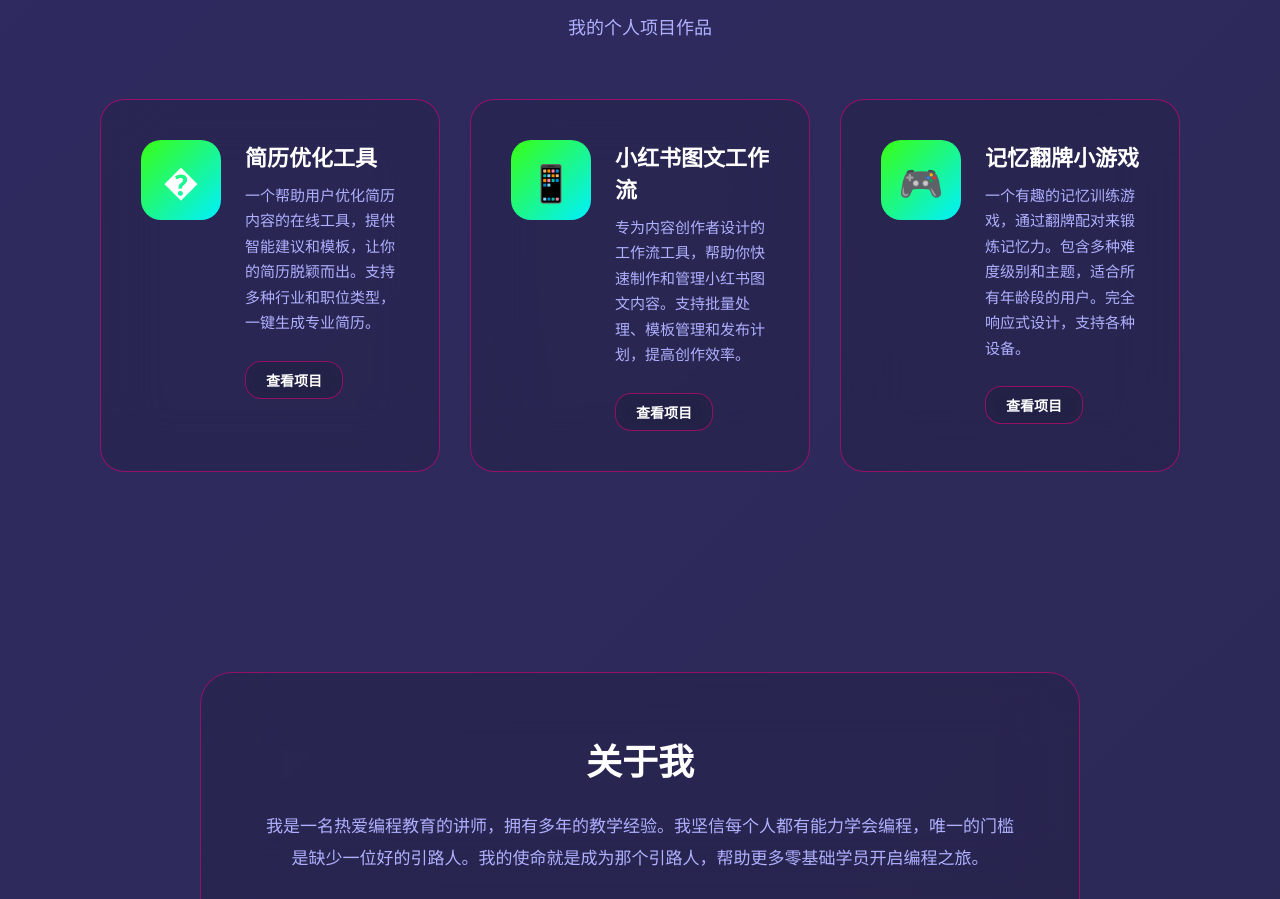
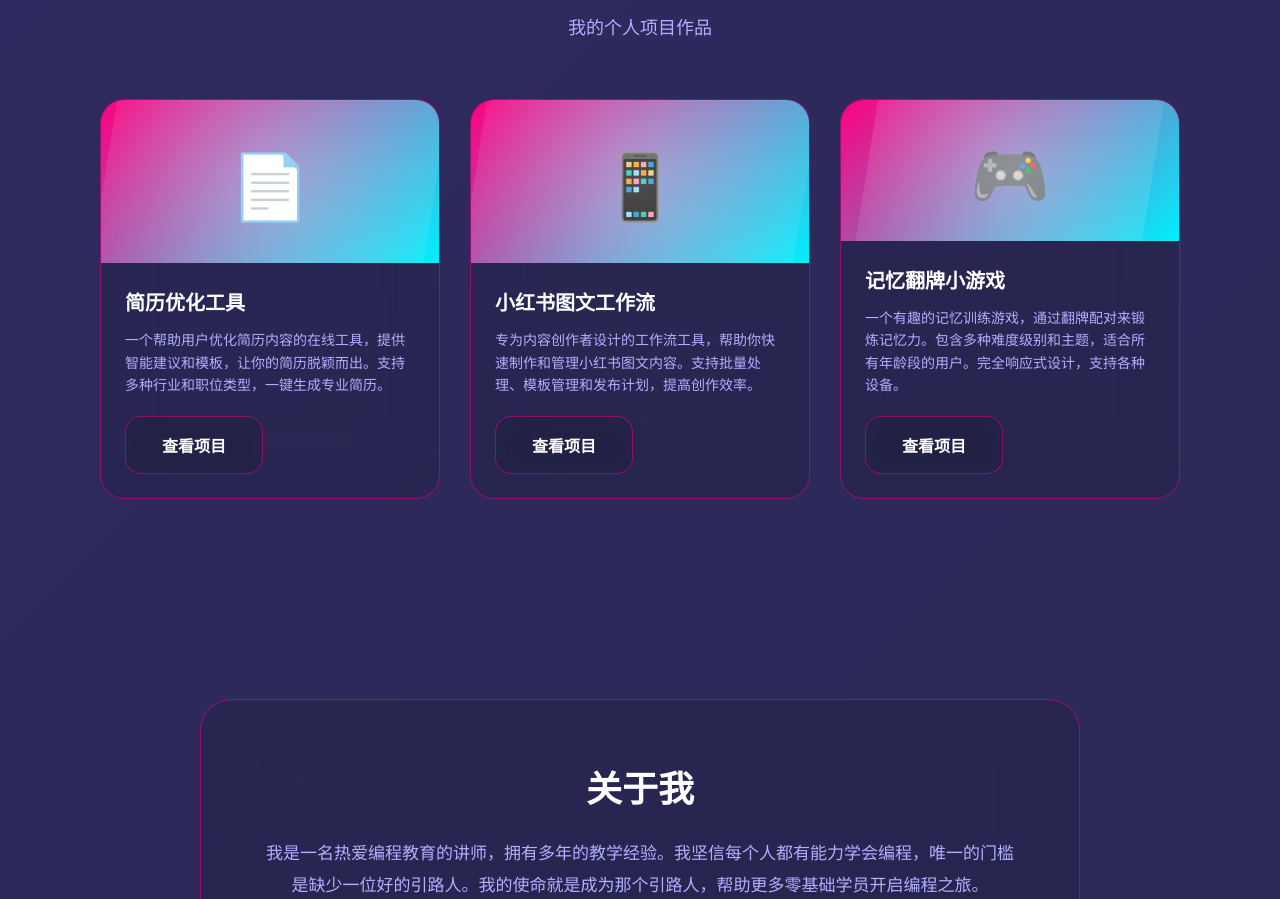
Before and after one commit to xiaohubhub/firstpage, a plain HTML site: page index.html in a window 1280 px wide. Shown: the part 1623-2522 px from the top of the page. Drawn offline with Linux system fonts and the light colour scheme.

Commit message:
Optimize portfolio card layout with larger images

```diff
--- a/index.html
+++ b/index.html
@@ -443,12 +443,13 @@
             -webkit-backdrop-filter: blur(30px);
             border-radius: 24px;
             border: 1px solid var(--glass-border);
-            padding: 40px;
-            display: flex;
-            gap: 24px;
+            overflow: hidden;
             transition: all 0.4s cubic-bezier(0.4, 0, 0.2, 1);
             opacity: 0;
             animation: fadeInUp 0.8s ease forwards;
+            display: flex;
+            flex-direction: column;
+            height: 400px;
         }
 
         .course-card:nth-child(1) { animation-delay: 0.15s; }
@@ -460,40 +461,55 @@
             background: rgba(40, 40, 80, 0.4);
         }
 
-        .course-icon {
-            width: 80px;
-            height: 80px;
-            min-width: 80px;
-            background: linear-gradient(135deg, var(--cyber-green), var(--cyber-blue));
-            border-radius: 20px;
+        .course-image {
+            width: 100%;
+            height: 200px;
+            background: linear-gradient(135deg, var(--cyber-pink), var(--cyber-blue));
             display: flex;
             align-items: center;
             justify-content: center;
-            font-size: 36px;
+            font-size: 64px;
+            position: relative;
+            overflow: hidden;
+        }
+
+        .course-image::before {
+            content: '';
+            position: absolute;
+            top: -50%;
+            left: -50%;
+            width: 200%;
+            height: 200%;
+            background: radial-gradient(circle, rgba(255,255,255,0.3) 0%, transparent 60%);
+            animation: shimmer 8s infinite linear;
+        }
+
+        .course-content {
+            padding: 24px;
+            flex: 1;
+            display: flex;
+            flex-direction: column;
+            justify-content: space-between;
         }
 
         .course-content h3 {
-            font-size: 22px;
+            font-size: 20px;
             font-weight: 600;
-            margin-bottom: 10px;
+            margin-bottom: 12px;
             color: var(--text-dark);
         }
 
         .course-content p {
-            font-size: 15px;
+            font-size: 14px;
             color: var(--text-light);
-            line-height: 1.7;
-            margin-bottom: 16px;
+            line-height: 1.6;
+            margin-bottom: 20px;
+            flex: 1;
         }
 
-        .course-level {
-            display: inline-block;
-            padding: 6px 14px;
-            background: rgba(107, 123, 138, 0.15);
-            border-radius: 20px;
-            font-size: 12px;
-            color: #6B7B8A;
-            font-weight: 500;
+        .course-content .btn {
+            align-self: flex-start;
+            margin-top: auto;
         }
 
         .about {
@@ -746,27 +762,27 @@
             </div>
             <div class="courses-grid">
                 <div class="course-card">
-                    <div class="course-icon">�</div>
+                    <div class="course-image">📄</div>
                     <div class="course-content">
                         <h3>简历优化工具</h3>
                         <p>一个帮助用户优化简历内容的在线工具，提供智能建议和模板，让你的简历脱颖而出。支持多种行业和职位类型，一键生成专业简历。</p>
-                        <a href="#" class="btn btn-glass" style="padding: 8px 20px; font-size: 14px; margin-top: 10px; display: inline-block;">查看项目</a>
+                        <a href="#" class="btn btn-glass">查看项目</a>
                     </div>
                 </div>
                 <div class="course-card">
-                    <div class="course-icon">📱</div>
+                    <div class="course-image">📱</div>
                     <div class="course-content">
                         <h3>小红书图文工作流</h3>
                         <p>专为内容创作者设计的工作流工具，帮助你快速制作和管理小红书图文内容。支持批量处理、模板管理和发布计划，提高创作效率。</p>
-                        <a href="#" class="btn btn-glass" style="padding: 8px 20px; font-size: 14px; margin-top: 10px; display: inline-block;">查看项目</a>
+                        <a href="#" class="btn btn-glass">查看项目</a>
                     </div>
                 </div>
                 <div class="course-card">
-                    <div class="course-icon">🎮</div>
+                    <div class="course-image">🎮</div>
                     <div class="course-content">
                         <h3>记忆翻牌小游戏</h3>
                         <p>一个有趣的记忆训练游戏，通过翻牌配对来锻炼记忆力。包含多种难度级别和主题，适合所有年龄段的用户。完全响应式设计，支持各种设备。</p>
-                        <a href="#" class="btn btn-glass" style="padding: 8px 20px; font-size: 14px; margin-top: 10px; display: inline-block;">查看项目</a>
+                        <a href="#" class="btn btn-glass">查看项目</a>
                     </div>
                 </div>
             </div>
```
